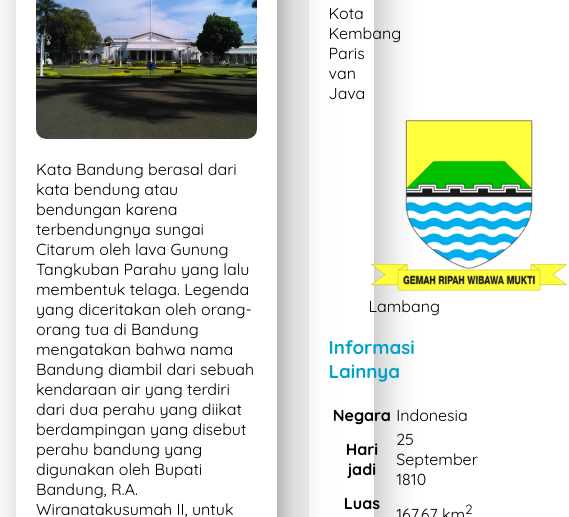
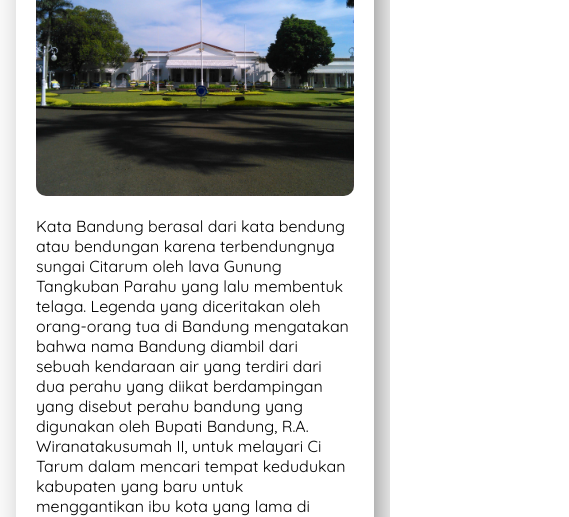
Before and after one commit to FaishalFaiz/Profil-Bandung-VanillaCode, a plain HTML site: page halaman-profil-bandung/index.html in a window 390 px wide. Shown: the part 583-1100 px from the top of the page, 569 px wide, since content can reach past the window. Drawn offline with Linux system fonts and the light colour scheme.

Commit message:
Responsif Layout Usig Flex Property

```diff
--- a/halaman-profil-bandung/assets/styles/style.css
+++ b/halaman-profil-bandung/assets/styles/style.css
@@ -57,7 +57,7 @@ nav a:hover {
   box-shadow: 10px 13px 51px -24px rgba(0,0,0,0.97);
   border-radius: 5px;
   padding: 20px;
-  margin: 3rem 1rem 2rem 1rem;
+  margin: 2rem 1rem 2rem 1rem;
 }
 
 .jumbotron {
@@ -76,23 +76,41 @@ nav {
 }
 
 #content {
-  flex: 3;
-  width: 75%;
+  display: flex;
+  flex-flow: column nowrap;
+  flex: 5;
 }
 
 aside {
   flex: 1;
-  width: 25%;
   box-sizing: border-box;
 }
 
 main {
   display: flex;
+  margin-bottom: 1.5rem;
 }
 
-@media screen and (max-width: 1200px) {}
+@media screen and (max-width: 1200px) {
+  main {
+    flex-flow: column nowrap;
+  }
 
-@media screen and (max-width: 768px) {}
+  main aside {
+    align-self: center stretch;
+  }
+}
+
+@media screen and (max-width: 768px) {
+  nav ul {
+    justify-content: center;
+  }
+
+  aside {
+    align-self: stretch;
+    max-width: 768px;
+  }
+}
 
 header {
   display: inline;
```
